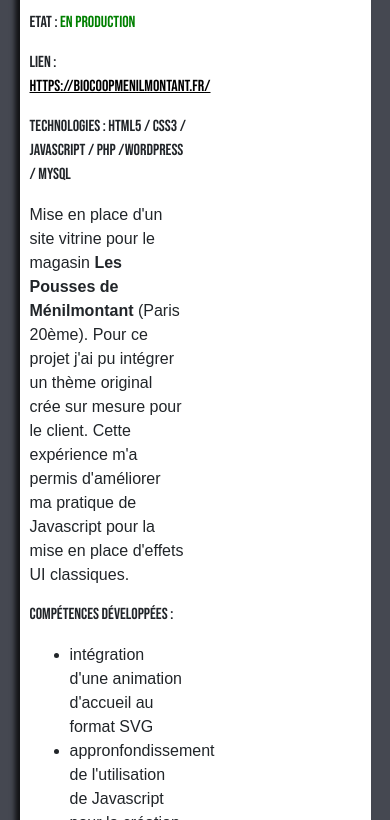
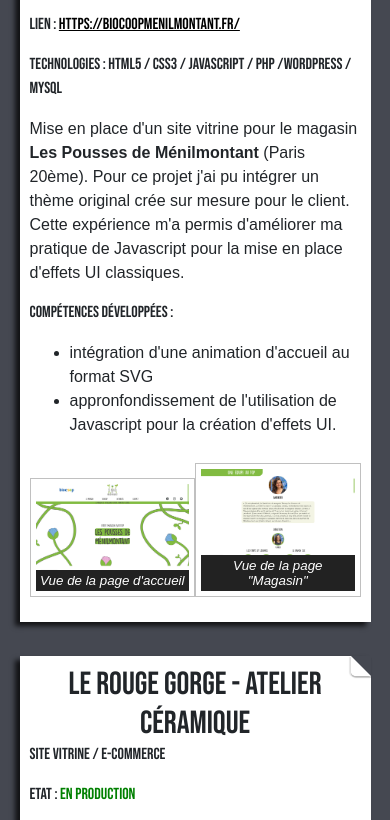
Before and after one commit to AdrienAlva/page-projets-dev, a plain HTML site: page index.html in a window 390 px wide. Shown: the part 355-1175 px from the top of the page. Drawn offline with nearby package versions, Linux system fonts and the light colour scheme.

Commit message:
fixing text width on mobile screen

```diff
--- a/assets/style.css
+++ b/assets/style.css
@@ -588,12 +588,12 @@ img.hover-shadow {
 		text-decoration: underline;
 	}
 
-	#lrg-aside-data  {
+	.lrg-aside-data  {
 		width: 100%;
 		padding-right: 0;
 	}
 
-	#lrg-aside-data h2 {
+	.lrg-aside-data h2 {
 		width: 100%;
 		margin-top: 10px;
 	}
```
